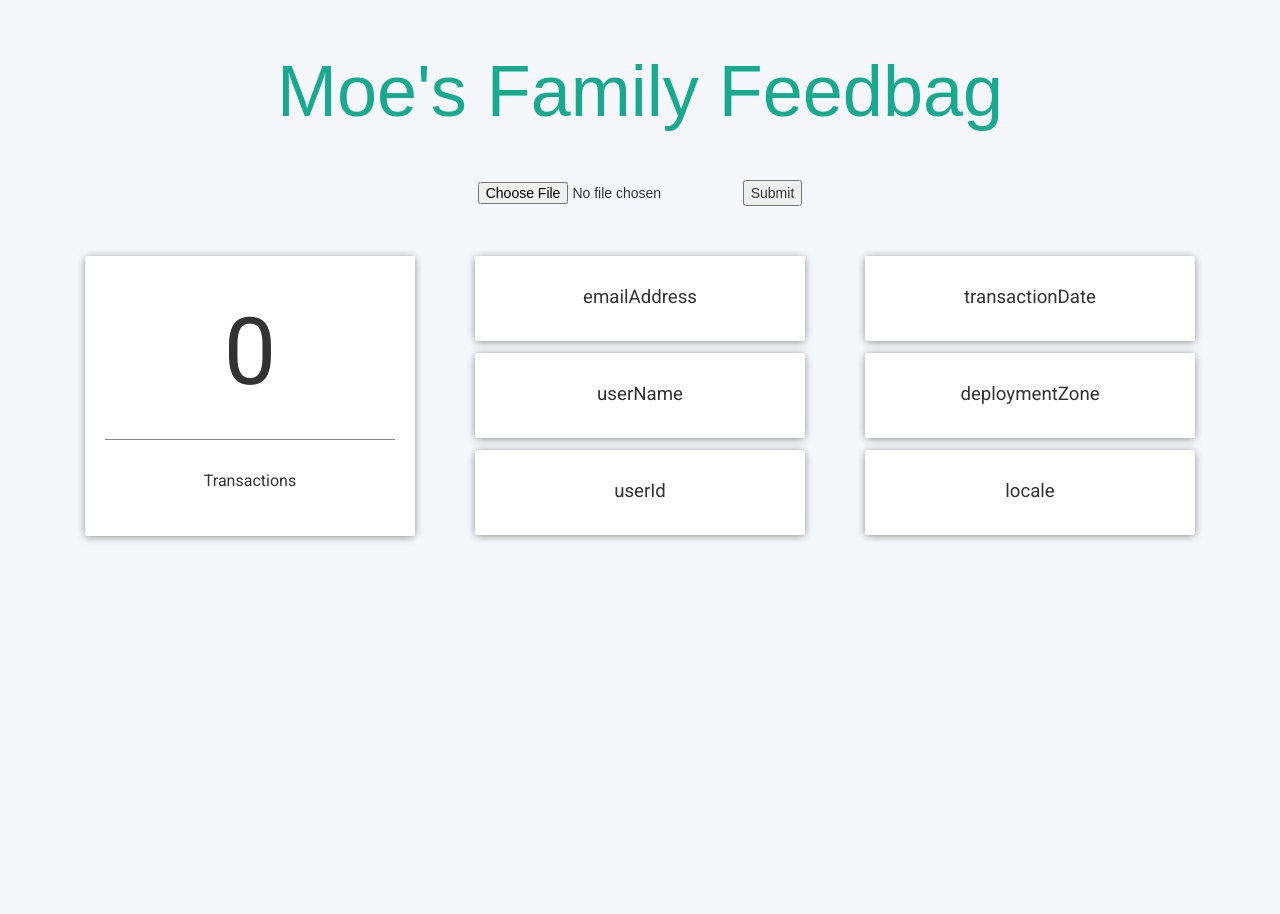
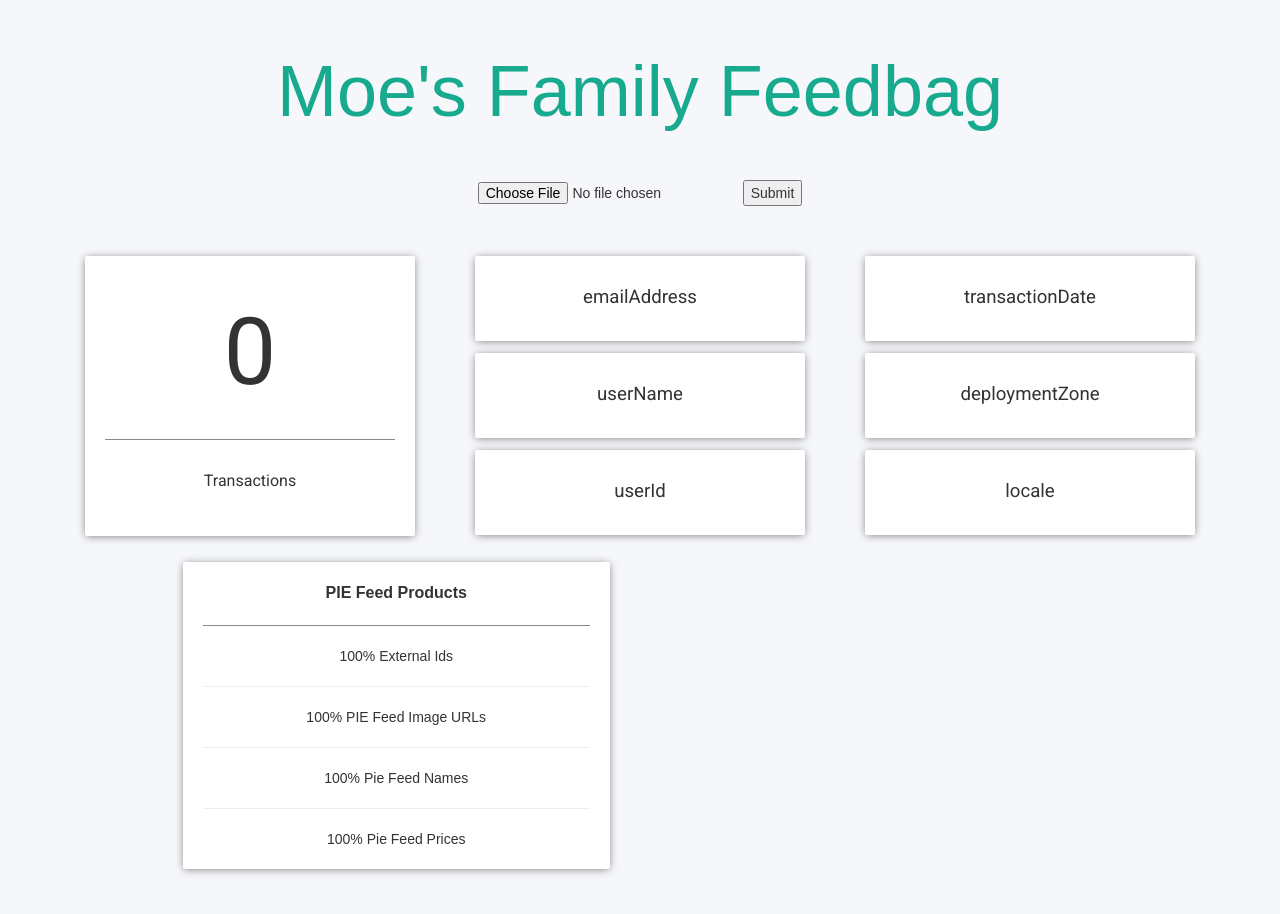
Before and after one commit to colin1717/moes_family_feedbag, a React (Create React App) app: page / in a window 1280 px wide. Shown: the top 914 px of the page. Before the commit the page ends 800 px from the top, so only its background shows below. Built offline with nearby package versions, Linux system fonts and the light colour scheme.

Commit message:
added html and css for product info

```diff
--- a/public/style.css
+++ b/public/style.css
@@ -58,3 +58,27 @@ header {
   font-family: 'Roboto', sans-serif;
   background-color: white;
 }
+
+/* Products info */
+
+.products {
+    margin: 15px;
+    height: 400px;
+}
+
+.product-info-card {
+  box-shadow: 0px 1px 8px -1px #757575;
+  margin: 0 15px 0 15px;
+  border-radius: 2px;
+  padding: 20px;
+  background-color: white;
+}
+
+.product-info-title {
+  font-weight: bold;
+  font-size: 12pt;
+}
+
+.product-score {
+  border-color: #888888;
+}
--- a/src/App.js
+++ b/src/App.js
@@ -124,6 +124,28 @@ findProducts(rawInteraction){
 				        </div>
 				      </div>
 				    </div>
+				        <div className="products">
+					      <div className="container">
+					        <div className="row">
+					          <div className="col-sm-1"></div>
+					          <div className="col-sm-5">
+					            <div className="product-info-card">
+					              <span className="product-info-title">PIE Feed Products</span>
+					              <hr className='product-score'/>
+					              <span className="product-info">100% External Ids</span>
+					              <hr />
+					              <span className="product-info">100% PIE Feed Image URLs</span>
+					              <hr />
+					              <span className="product-info">100% Pie Feed Names</span>
+					              <hr />
+					              <span className="product-info">100% Pie Feed Prices</span>
+					            </div>
+					          </div>
+					          <div className="col-sm-1"></div>
+					          <div className="col-sm-5"></div>
+					        </div>
+					      </div>
+					    </div>
 				  </section>
 
       </div>
```
